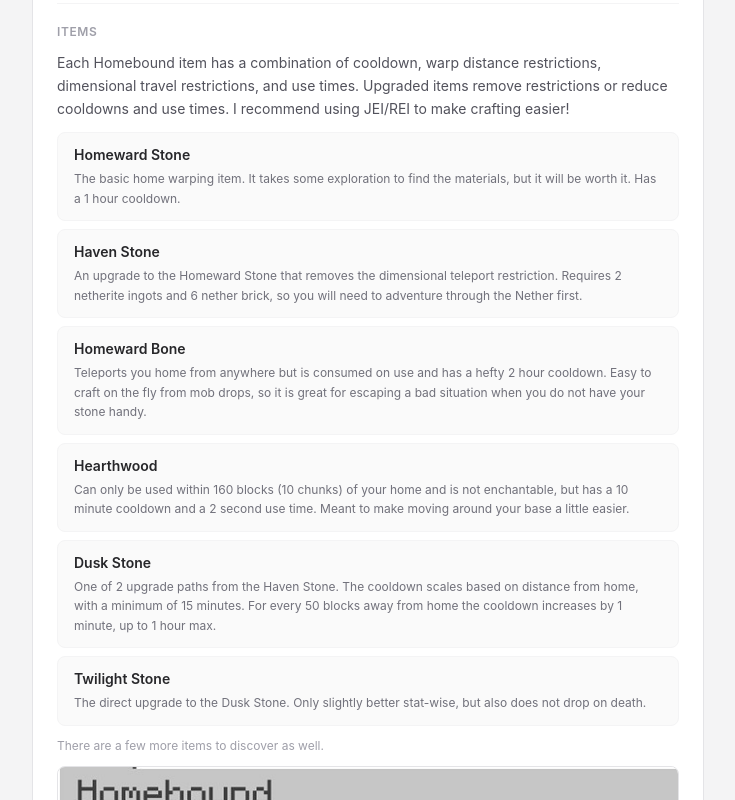
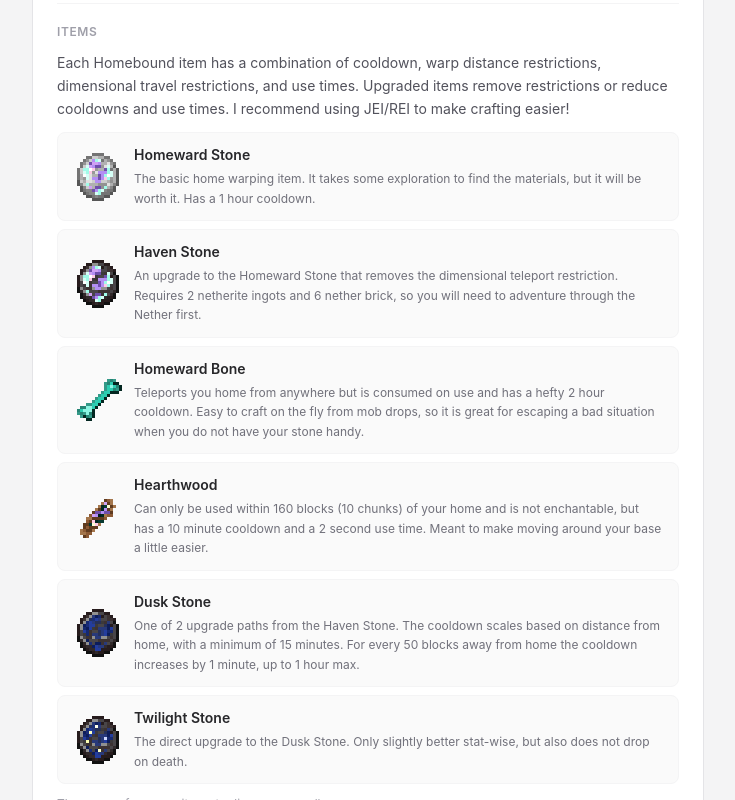
Before and after one commit to Silvertide7/artifactory-website, a React (Vite) app: page /homebound in a window 1280 px wide. Shown: the part 520-1320 px from the top of the page, without its empty margins (272-1007 px from the left). Built offline with nearby package versions, Linux system fonts and the light colour scheme.

Commit message:
update homebound with new pictures.

```diff
--- a/index.html
+++ b/index.html
@@ -2,9 +2,9 @@
 <html lang="en">
   <head>
     <meta charset="UTF-8" />
-    <link rel="icon" type="image/png" href="/artifactory-logo.png" />
+    <link rel="icon" type="image/png" href="/artifactory/logo.png" />
     <meta name="viewport" content="width=device-width, initial-scale=1.0" />
-    <title>Artifactory JSON Builder</title>
+    <title>Silvertide's Mods</title>
   </head>
   <body>
     <div id="root"></div>
--- a/src/pages/Home.tsx
+++ b/src/pages/Home.tsx
@@ -23,6 +23,7 @@ const mods: Mod[] = [
   },
   {
     path: '/homebound',
+    logo: '/homebound/logo_small.png',
     title: '/homebound/title.png',
     titleAlt: 'Homebound',
     centerTitle: true,
--- a/src/pages/Homebound.tsx
+++ b/src/pages/Homebound.tsx
@@ -26,26 +26,32 @@ type Tab = 'overview' | 'getting-started' | 'faq'
 const items = [
   {
     name: 'Homeward Stone',
+    img: '/homebound/items/homeward_stone.png',
     desc: 'The basic home warping item. It takes some exploration to find the materials, but it will be worth it. Has a 1 hour cooldown.',
   },
   {
     name: 'Haven Stone',
+    img: '/homebound/items/haven_stone.png',
     desc: 'An upgrade to the Homeward Stone that removes the dimensional teleport restriction. Requires 2 netherite ingots and 6 nether brick, so you will need to adventure through the Nether first.',
   },
   {
     name: 'Homeward Bone',
+    img: '/homebound/items/homeward_bone.png',
     desc: 'Teleports you home from anywhere but is consumed on use and has a hefty 2 hour cooldown. Easy to craft on the fly from mob drops, so it is great for escaping a bad situation when you do not have your stone handy.',
   },
   {
     name: 'Hearthwood',
+    img: '/homebound/items/hearthwood.png',
     desc: 'Can only be used within 160 blocks (10 chunks) of your home and is not enchantable, but has a 10 minute cooldown and a 2 second use time. Meant to make moving around your base a little easier.',
   },
   {
     name: 'Dusk Stone',
+    img: '/homebound/items/nightstone.png',
     desc: 'One of 2 upgrade paths from the Haven Stone. The cooldown scales based on distance from home, with a minimum of 15 minutes. For every 50 blocks away from home the cooldown increases by 1 minute, up to 1 hour max.',
   },
   {
     name: 'Twilight Stone',
+    img: '/homebound/items/dusk_stone.png',
     desc: 'The direct upgrade to the Dusk Stone. Only slightly better stat-wise, but also does not drop on death.',
   },
 ]
@@ -128,17 +134,25 @@ export const Homebound = () => {
                   crafting easier!
                 </p>
                 <div className="space-y-2">
-                  {items.map(({ name, desc }) => (
+                  {items.map(({ name, img, desc }) => (
                     <div
                       key={name}
-                      className="rounded-lg border border-zinc-100 bg-zinc-50 px-4 py-3 dark:border-zinc-600 dark:bg-zinc-600/30"
+                      className="flex items-center gap-3 rounded-lg border border-zinc-100 bg-zinc-50 px-4 py-3 dark:border-zinc-600 dark:bg-zinc-600/30"
                     >
+                      <img
+                        src={img}
+                        alt={name}
+                        className="h-12 w-12 shrink-0 rounded object-contain"
+                        style={{ imageRendering: 'pixelated' }}
+                      />
+                      <div>
                         <p className="mb-1 text-sm font-semibold text-zinc-800 dark:text-zinc-100">
                           {name}
                         </p>
                         <p className="text-xs leading-relaxed text-zinc-500 dark:text-zinc-400">
                           {desc}
                         </p>
+                      </div>
                     </div>
                   ))}
                 </div>
@@ -357,16 +371,6 @@ export const Homebound = () => {
                   </p>
                 </div>
               ))}
-              <div className="px-6 py-4">
-                <p className="text-sm leading-relaxed text-zinc-500 dark:text-zinc-400">
-                  Huge shout out to Kaupenjoe for the great tutorials, the
-                  NeoForged discord for answering a ton of questions, and to all
-                  the mod makers who share their source code. This is my first
-                  released mod and I am continuing to play-test and balance it
-                  as well as add new features. If you have suggestions feel free
-                  to leave them in the comments!
-                </p>
-              </div>
             </div>
           )}
         </Card>
```
Lines whose indentation alone changed are shown as unchanged.
